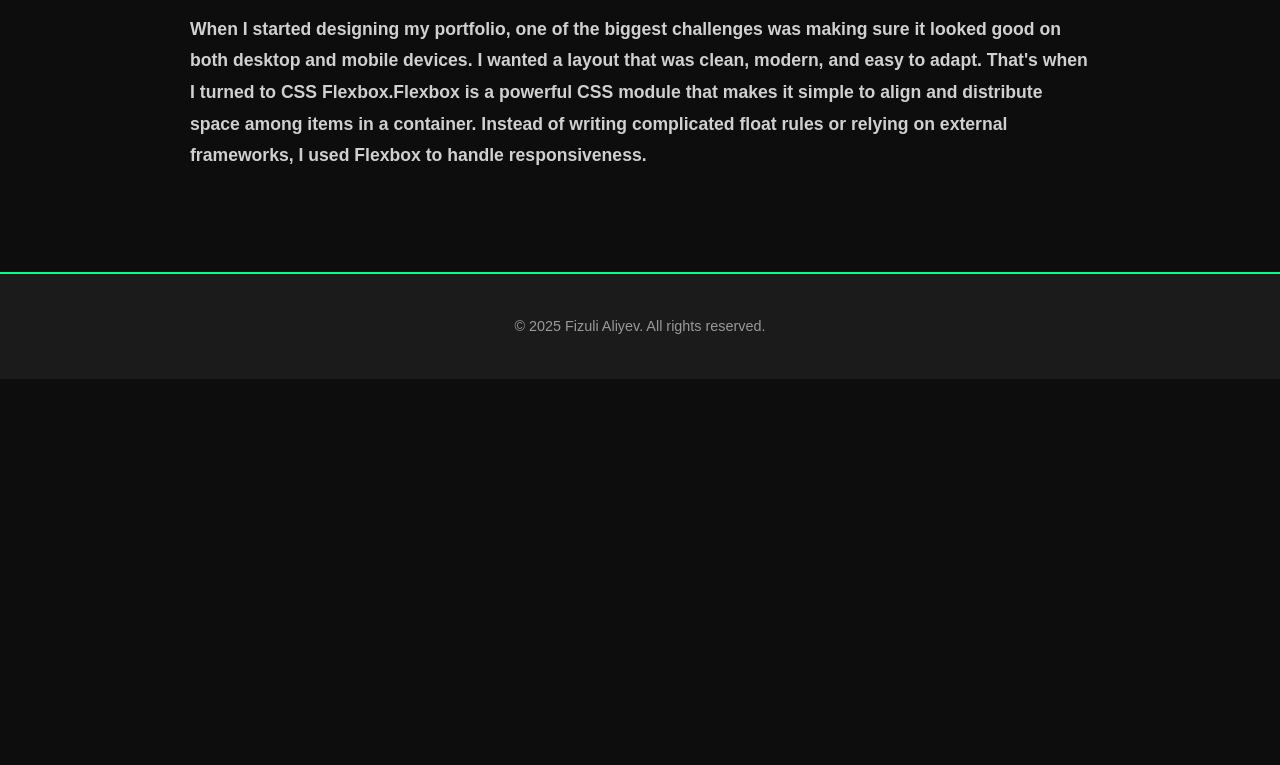
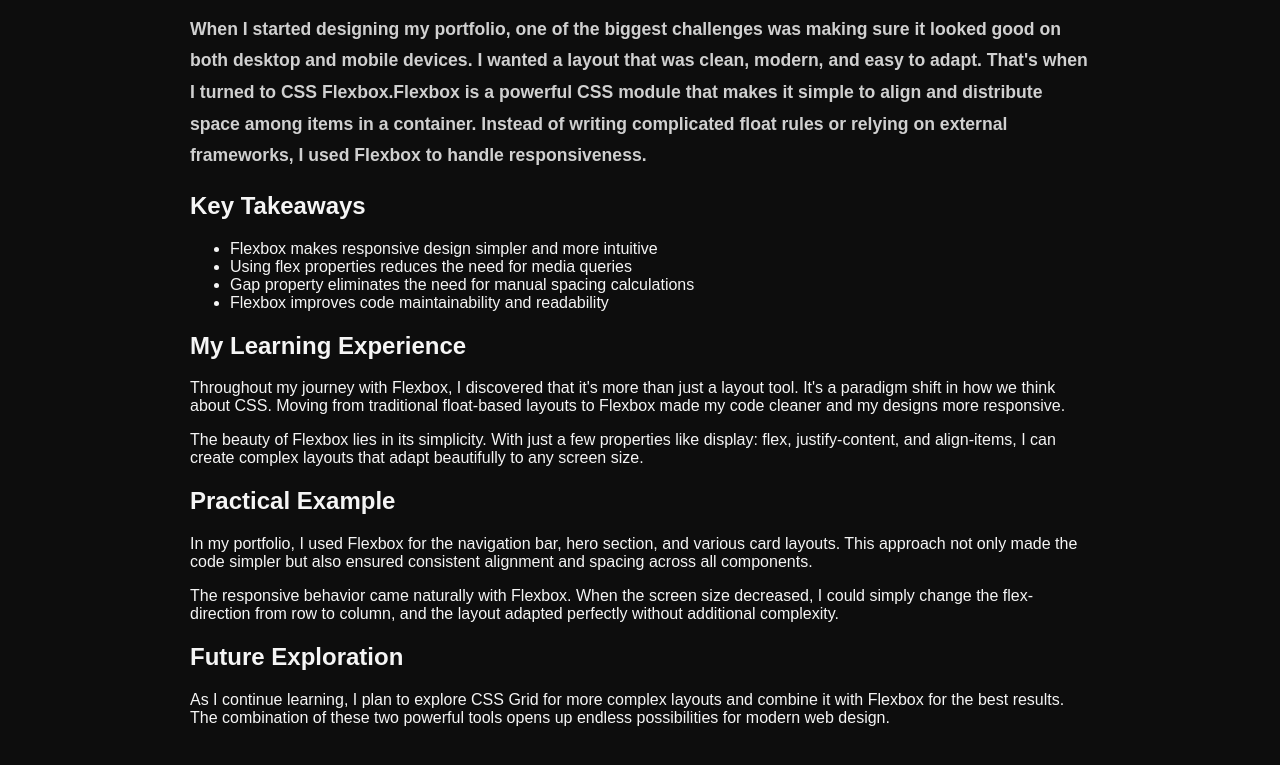
Before and after one commit to aliyevfizuli405-eng/Portfolio, a plain HTML site: page blog.html in a window 1280 px wide. Shown: the part 255-1020 px from the top of the page. Before the commit the page ends 800 px from the top, so only its background shows below. Drawn offline with Linux system fonts and the light colour scheme.

Commit message:
Add blog content and restructure layout

```diff
--- a/blog.html
+++ b/blog.html
@@ -17,11 +17,38 @@
 
     <main>
         <h1>How I Used Flexbox to Create a Responsive Portfolio Layout?</h1>
-    <h3>When I started designing my portfolio, one of the biggest challenges was making sure it looked good on both desktop and mobile devices. I wanted a layout that was clean, modern, and easy to adapt. That's when I turned to CSS Flexbox.Flexbox is a powerful CSS module that makes it simple to align and distribute space among items in a container. Instead of writing complicated float rules or relying on external frameworks, I used Flexbox to handle responsiveness.</h3>
+        <h3>When I started designing my portfolio, one of the biggest challenges was making sure it looked good on both desktop and mobile devices. I wanted a layout that was clean, modern, and easy to adapt. That's when I turned to CSS Flexbox.Flexbox is a powerful CSS module that makes it simple to align and distribute space among items in a container. Instead of writing complicated float rules or relying on external frameworks, I used Flexbox to handle responsiveness.</h3>
+
+        <div class="blog-content">
+            <article class="blog-post">
+                <h2>Key Takeaways</h2>
+                <ul>
+                    <li>Flexbox makes responsive design simpler and more intuitive</li>
+                    <li>Using flex properties reduces the need for media queries</li>
+                    <li>Gap property eliminates the need for manual spacing calculations</li>
+                    <li>Flexbox improves code maintainability and readability</li>
+                </ul>
+            </article>
+
+            <article class="blog-post">
+                <h2>My Learning Experience</h2>
+                <p>Throughout my journey with Flexbox, I discovered that it's more than just a layout tool. It's a paradigm shift in how we think about CSS. Moving from traditional float-based layouts to Flexbox made my code cleaner and my designs more responsive.</p>
+                <p>The beauty of Flexbox lies in its simplicity. With just a few properties like display: flex, justify-content, and align-items, I can create complex layouts that adapt beautifully to any screen size.</p>
+            </article>
+
+            <article class="blog-post">
+                <h2>Practical Example</h2>
+                <p>In my portfolio, I used Flexbox for the navigation bar, hero section, and various card layouts. This approach not only made the code simpler but also ensured consistent alignment and spacing across all components.</p>
+                <p>The responsive behavior came naturally with Flexbox. When the screen size decreased, I could simply change the flex-direction from row to column, and the layout adapted perfectly without additional complexity.</p>
+            </article>
+
+            <article class="blog-post">
+                <h2>Future Exploration</h2>
+                <p>As I continue learning, I plan to explore CSS Grid for more complex layouts and combine it with Flexbox for the best results. The combination of these two powerful tools opens up endless possibilities for modern web design.</p>
+            </article>
+        </div>
     </main>
 
-    <footer>
-        <p>&copy; 2025 Fizuli Aliyev. All rights reserved.</p>
-    </footer>
+
 </body>
 </html>
```
